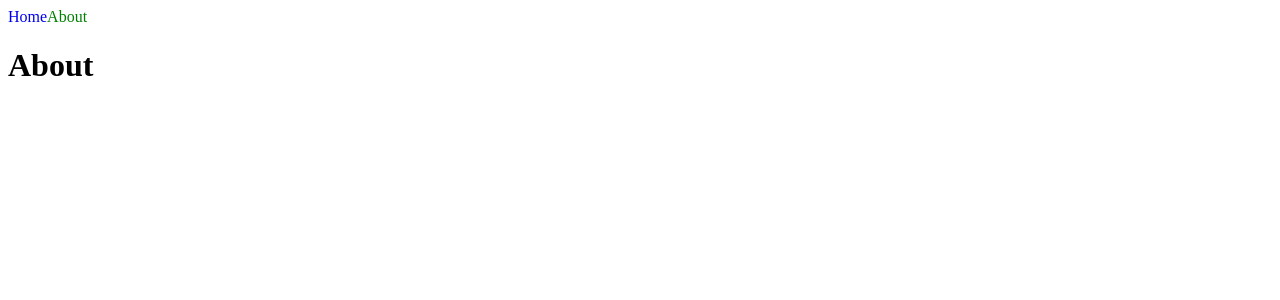
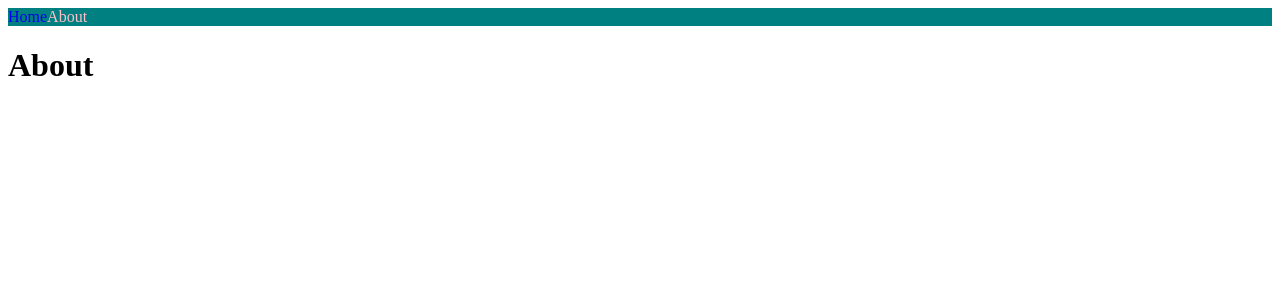
Before and after one commit to Amoong/nextjs-intro, a Next.js app: page /about in a window 1280 px wide. Shown: the top 300 px of the page. Built offline with nearby package versions, Linux system fonts and the light colour scheme.

Commit message:
Styles JSX

```diff
--- a/components/Navbar.js
+++ b/components/Navbar.js
@@ -1,30 +1,27 @@
 import Link from "next/link";
 import { useRouter } from "next/router";
-import styles from "./Navbar.module.css";
 
 export default function Navbar() {
   const router = useRouter();
   return (
     <nav>
       <Link href="/">
-        <a
-          className={`${styles.link} ${
-            router.pathname === "/" ? styles.active : ""
-          }`}
-        >
-          Home
-        </a>
+        <a className={router.pathname === "/" ? "active" : ""}>Home</a>
       </Link>
       <Link href="/about">
-        <a
-          className={[
-            styles.link,
-            router.pathname === "/about" ? styles.active : "",
-          ].join(" ")}
-        >
-          About
-        </a>
+        <a className={router.pathname === "/about" ? "active" : ""}>About</a>
       </Link>
+      <style jsx>{`
+        nav {
+          background-color: teal;
+        }
+        a {
+          text-decoration: none;
+        }
+        .active {
+          color: pink;
+        }
+      `}</style>
     </nav>
   );
 }
--- a/components/Navbar.module.css
+++ /dev/null
@@ -1,7 +0,0 @@
-.link {
-  text-decoration: none;
-}
-
-.active {
-  color: green;
-}
```
